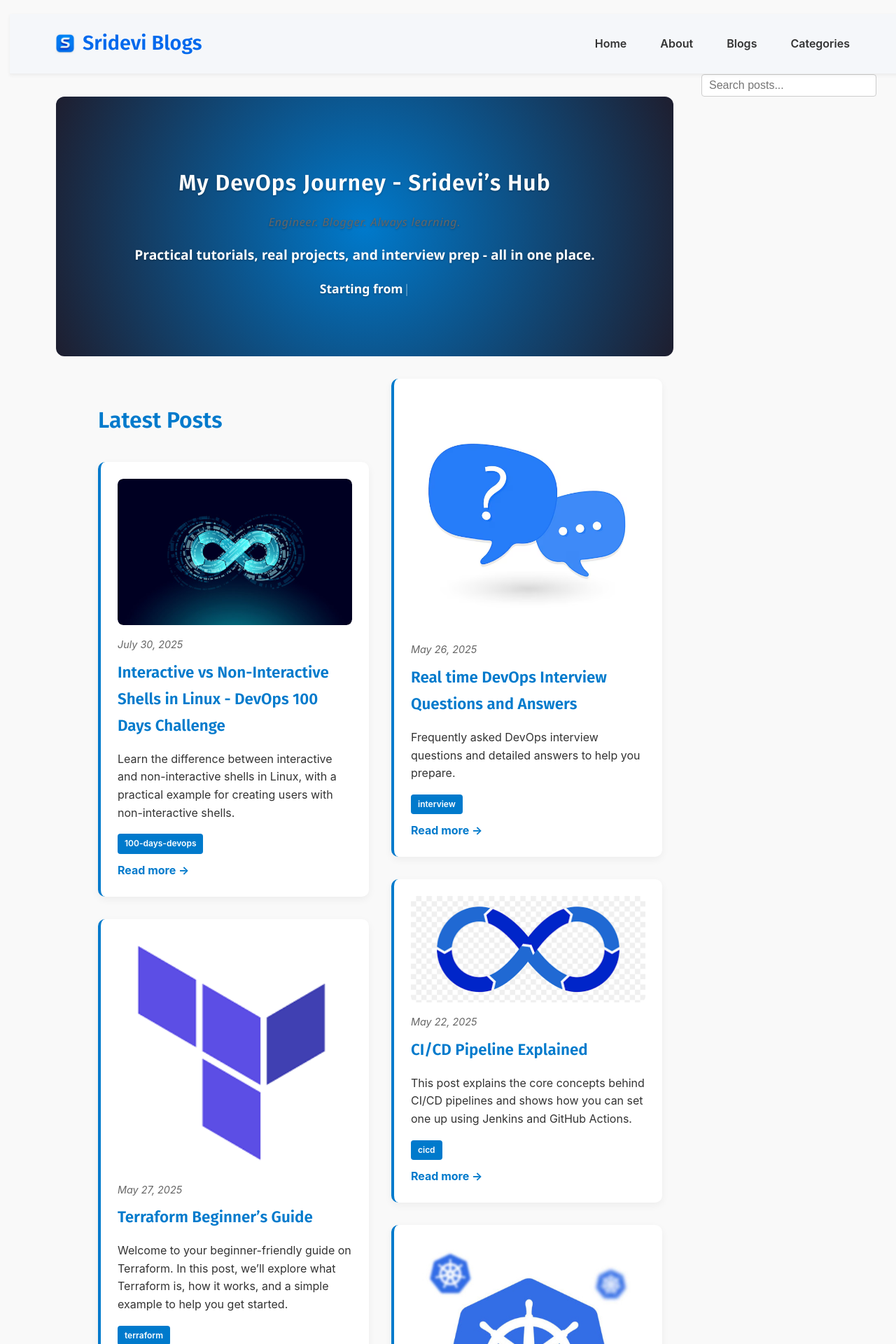
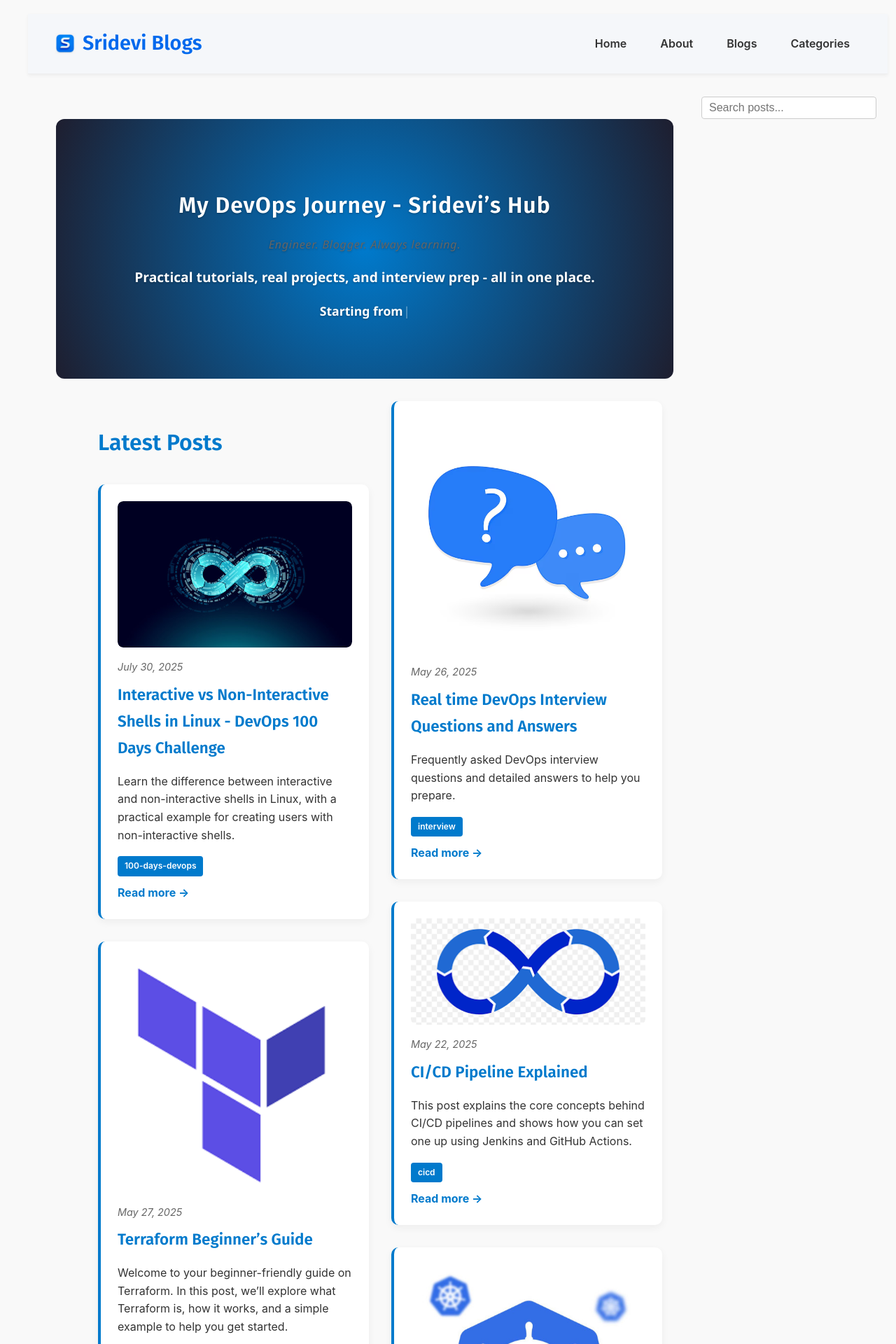
Before and after one commit to srideviblogs/srideviblogs.github.io, a Jekyll site: the page built from index.md, in a window 1280 px wide. Shown: the top 1920 px of the page at 70% size. Built offline with Jekyll 4.4.1, drawn with Linux system fonts in a browser that asks for light colours.

Commit message:
Update custom.css

```diff
--- a/assets/css/custom.css
+++ b/assets/css/custom.css
@@ -60,28 +60,22 @@ a:hover {
 
 /* FULL-WIDTH HEADER FIX */
 header.site-header {
-  width: 100vw;
-  margin-left: calc(-50vw + 50%);
-  margin-right: calc(-50vw + 50%);
+  width: 100%;
   background: #f5f7fa;
+  border-bottom: 1px solid #eee;
+  margin-bottom: 2rem;
+  padding: 0.5rem 0;
   box-shadow: 0 2px 5px rgba(0, 0, 0, 0.05);
-  border-bottom: 1px solid #eee;
-  padding: 0.5rem 0;
-  border-radius: 0; /* remove if unnecessary */
-  box-sizing: border-box;
-  position: relative;
-  z-index: 10;
 }
 
 /* Container inside header stays centered */
 .site-header .container {
   max-width: 1200px;
-  margin: 0 auto;
-  padding: 10px 24px;
+  margin: 0 auto; /* centers the container */
   display: flex;
   justify-content: space-between;
   align-items: center;
-  flex-wrap: wrap;
+  padding: 10px 24px;
   box-sizing: border-box;
 }
 
```
